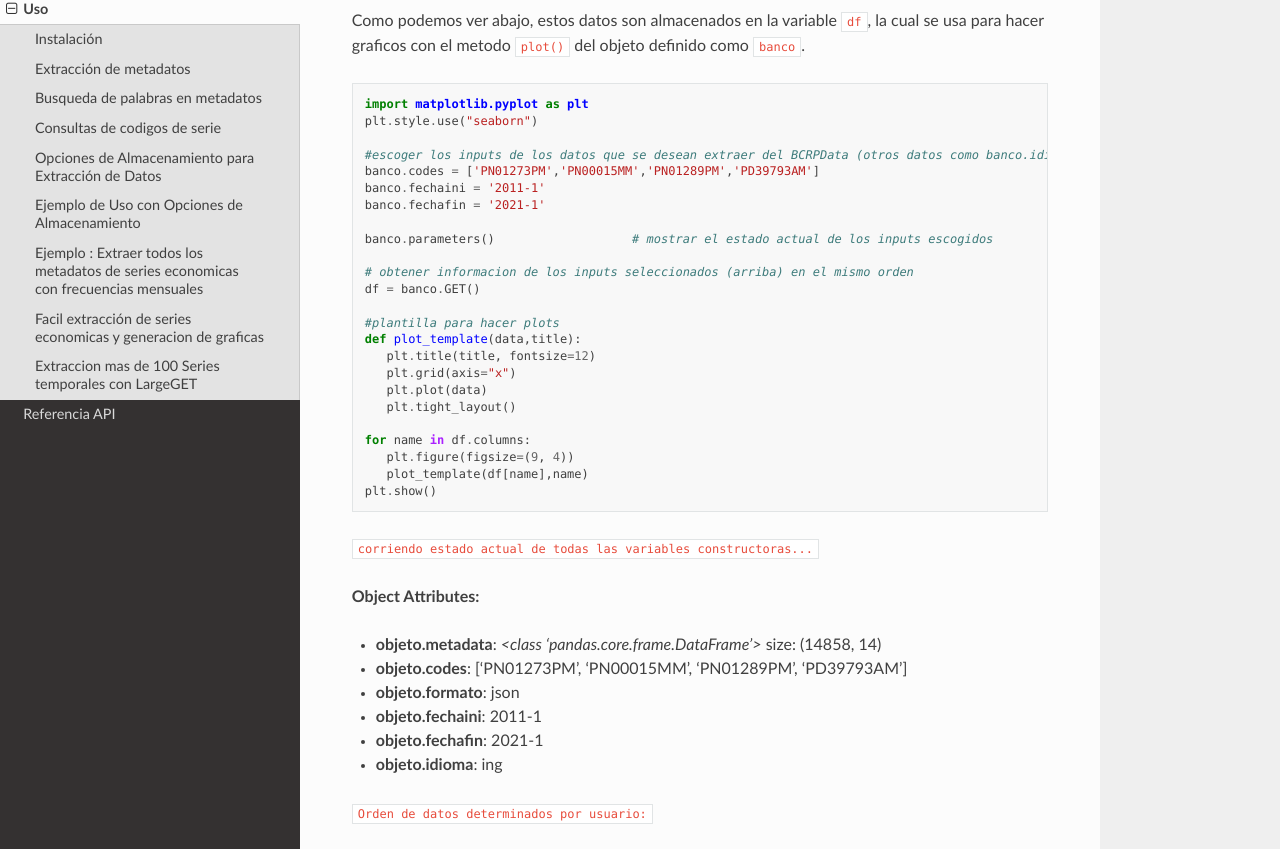
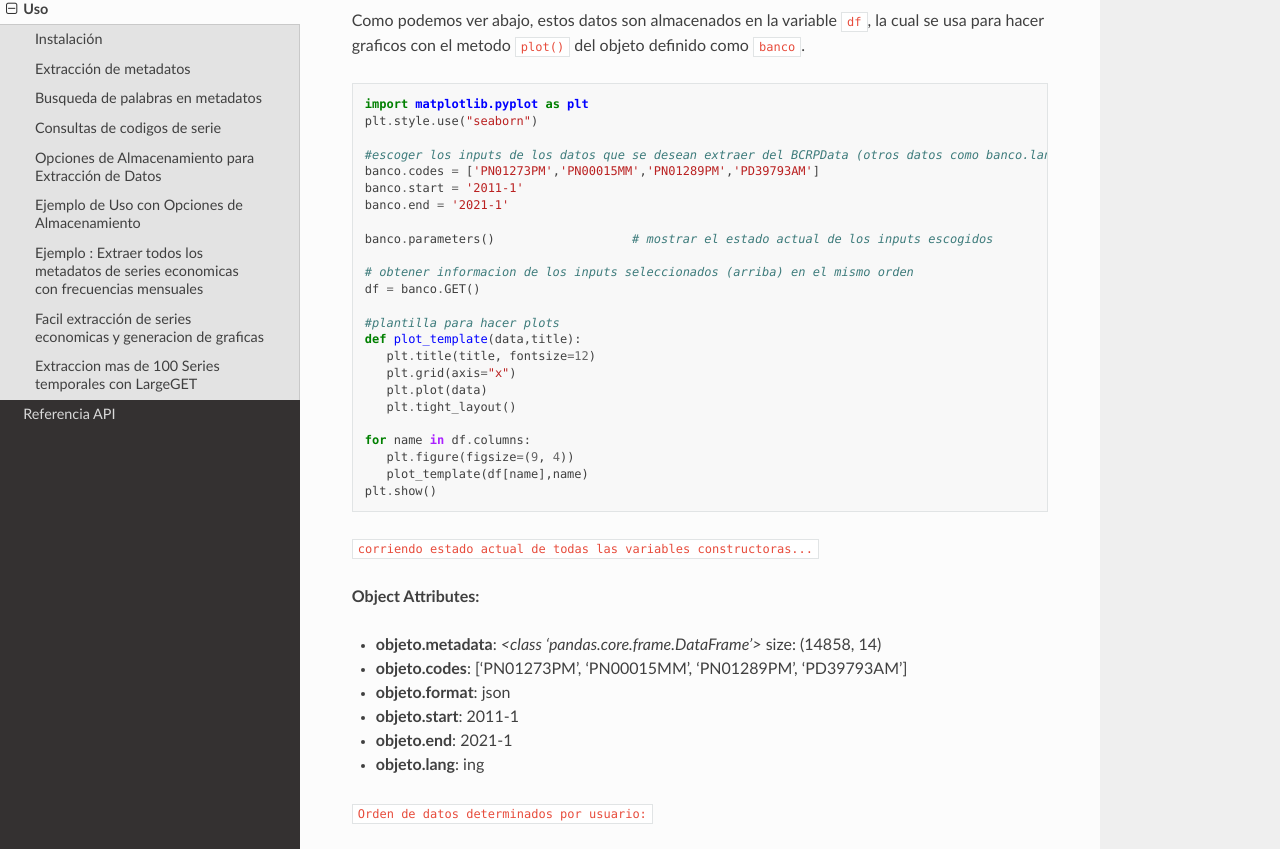
Before and after one commit to andrewrgarcia/bcrpy, a Sphinx documentation site: the page built from docs/source/usage.rst, in a window 1280 px wide and 1400 px high, scrolled down 4709 px. Shown: the part 112-961 px from the top of the window. Built offline with Sphinx 7.4.7 and the Read the Docs theme 3.1.0, drawn with Linux system fonts in a browser that asks for light colours; some of the changed text lies outside the part shown.

```diff
--- a/docs/source/conf.py
+++ b/docs/source/conf.py
@@ -6,8 +6,8 @@ project = "bcrpy"
 copyright = "2023, Andrew Garcia"
 author = "Andrew Garcia, Ph.D."
 
-release = "3.0"
-version = "3.0"
+release = "3.1"
+version = "3.1"
 
 # -- General configuration
 
--- a/docs/source/usage.rst
+++ b/docs/source/usage.rst
@@ -167,8 +167,8 @@ En este ejemplo, extraemos datos de series temporales y almacenamos los resultad
    # Crear objeto y configurar parámetros de consulta
    banco = bcrpy.Marco()
    banco.codes = ['PN01273PM', 'PN00015MM']
-   banco.fechaini = '2020-1'
-   banco.fechafin = '2021-1'
+   banco.start = '2020-1'
+   banco.end = '2021-1'
 
    # Extracción en formato DataFrame
    df = banco.GET(storage='df')
@@ -236,10 +236,10 @@ Como podemos ver abajo, estos datos son almacenados en la variable ``df``, la cu
    import matplotlib.pyplot as plt
    plt.style.use("seaborn")
 
-   #escoger los inputs de los datos que se desean extraer del BCRPData (otros datos como banco.idioma (='ing') son predeterminados, pero tambien se pueden cambiar)
+   #escoger los inputs de los datos que se desean extraer del BCRPData (otros datos como banco.lang (='ing') son predeterminados, pero tambien se pueden cambiar)
    banco.codes = ['PN01273PM','PN00015MM','PN01289PM','PD39793AM']
-   banco.fechaini = '2011-1'
-   banco.fechafin = '2021-1'
+   banco.start = '2011-1'
+   banco.end = '2021-1'
 
    banco.parameters()			# mostrar el estado actual de los inputs escogidos
 
@@ -268,20 +268,20 @@ Como podemos ver abajo, estos datos son almacenados en la variable ``df``, la cu
       ================ === ===========================================
       objeto.metadata   =     <class 'pandas.core.frame.DataFrame'> size: (14858, 14)
       objeto.codes    =     ['PN01273PM', 'PN00015MM', 'PN01289PM', 'PD39793AM']
-      objeto.formato    =     json
-      objeto.fechaini   =     2011-1
-      objeto.fechafin   =     2021-1
-      objeto.idioma     =     ing
+      objeto.format    =     json
+      objeto.start   =     2011-1
+      objeto.end   =     2021-1
+      objeto.lang     =     ing
       ================ === ===========================================
 
 **Object Attributes:**
 
 - **objeto.metadata**: `<class 'pandas.core.frame.DataFrame'>` size: (14858, 14)
 - **objeto.codes**: ['PN01273PM', 'PN00015MM', 'PN01289PM', 'PD39793AM']
-- **objeto.formato**: json
-- **objeto.fechaini**: 2011-1
-- **objeto.fechafin**: 2021-1
-- **objeto.idioma**: ing
+- **objeto.format**: json
+- **objeto.start**: 2011-1
+- **objeto.end**: 2021-1
+- **objeto.lang**: ing
 
 ``Orden de datos determinados por usuario:``
 
@@ -423,8 +423,8 @@ Para correr **largeGET** con concurrencia (computacion paralela en nucleos CPU),
    import bcrpy
 
    banco = bcrpy.Marco()			# cargar objeto
-   banco.fechaini = '2002'
-   banco.fechafin = '2022'
+   banco.start = '2002'
+   banco.end = '2022'
 
    # extraer metadatos para Series anuales (columna 5 == Frecuencia)
    df_mensuales = banco.wordsearch("Anual",cutoff=1,columnas=[5])
--- a/pyproject.toml
+++ b/pyproject.toml
@@ -1,6 +1,6 @@
 [tool.poetry]
 name = "bcrpy"
-version = "3.0.0"
+version = "3.1.0"
 description = "An API client for the extraction, query, and analysis of the BCRPData database from the Central Reserve Bank of Peru (BCRP)."
 authors = ["andrewrgarcia <garcia.gtr@gmail.com>"]
 license = "MIT"
```
Also changed, not shown: README.md (+1 -1 lines), 3 other files.
